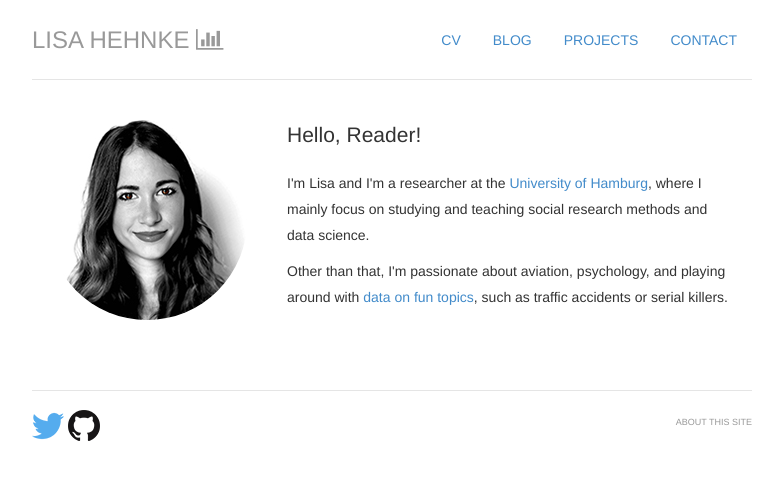
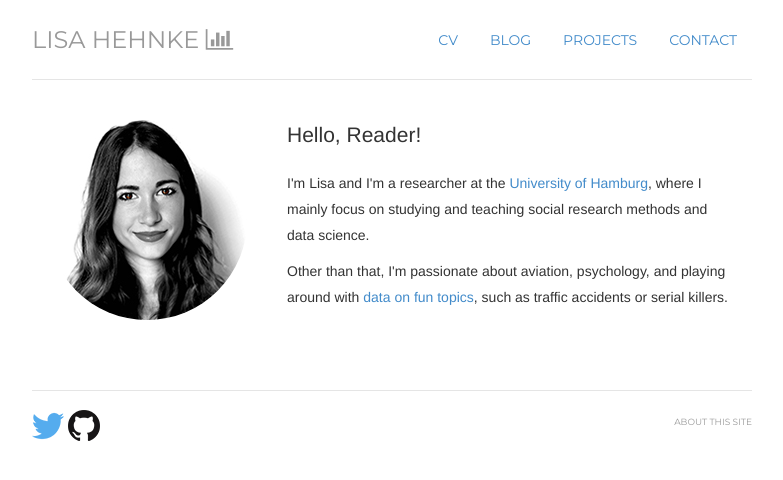
Before and after one commit to lhehnke/lhehnke.github.io, a Jekyll site: the page built from index.html, in a window 1280 px wide. Shown: the top 480 px of the page, without its empty margins (248-1031 px from the left). Built offline with Jekyll 4.4.1, drawn with Linux system fonts in a browser that asks for light colours; nearby versions of some CDN libraries.

Commit message:
Add fonts

```diff
--- a/_includes/head.html
+++ b/_includes/head.html
@@ -14,6 +14,9 @@
 
 <link rel="stylesheet" href="//maxcdn.bootstrapcdn.com/font-awesome/4.3.0/css/font-awesome.min.css">
 
+<link href="https://fonts.googleapis.com/css?family=Merriweather:300,300i,400,400i,700,700i|Montserrat|Open+Sans:400,400i,600,600i,700,700i" rel="stylesheet">
+
+
 	<!-- HTML5 shim and Respond.js IE8 support of HTML5 elements and media queries -->
 	<!--[if lt IE 9]>
   <script src="../../assets/js/html5shiv.js"></script>
```
